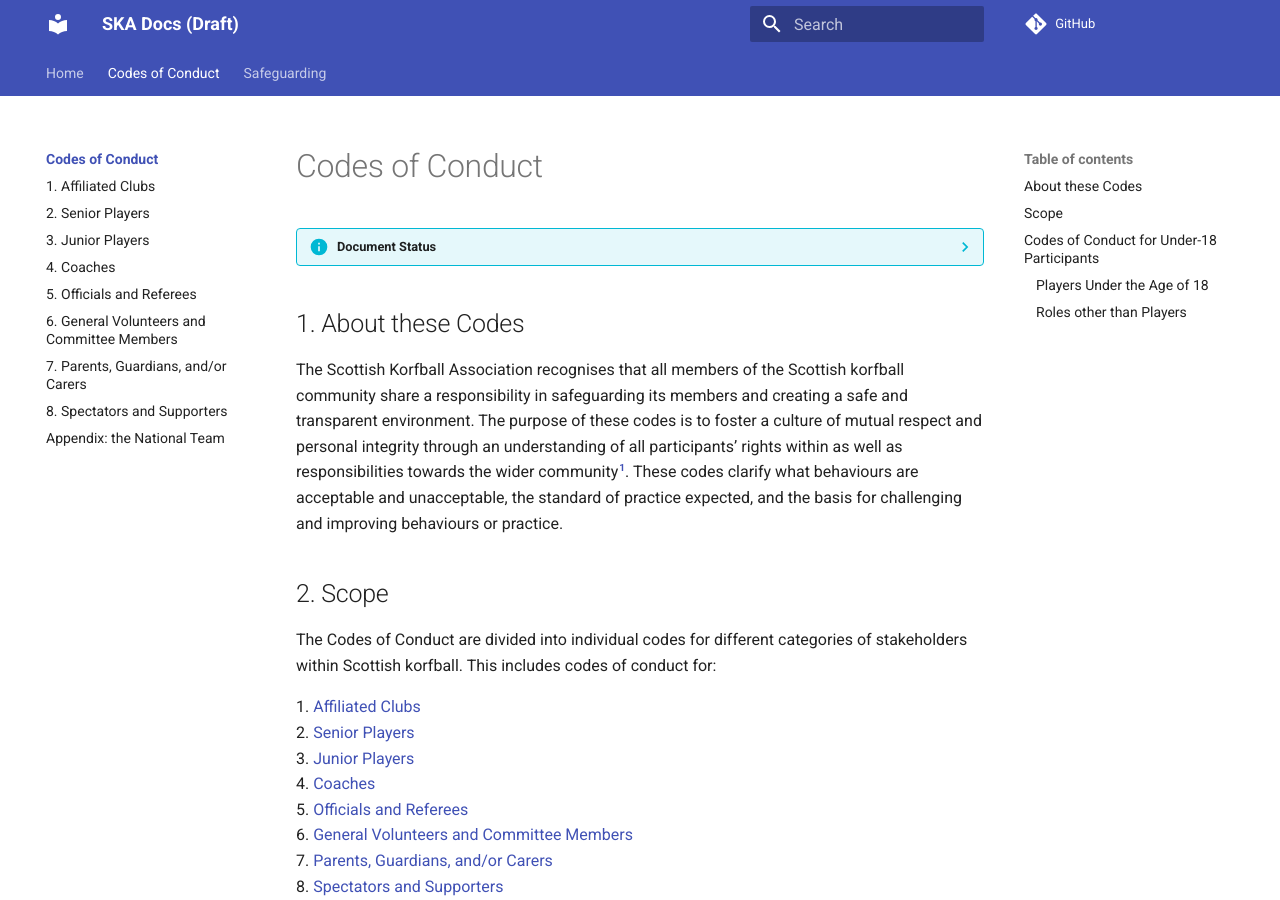
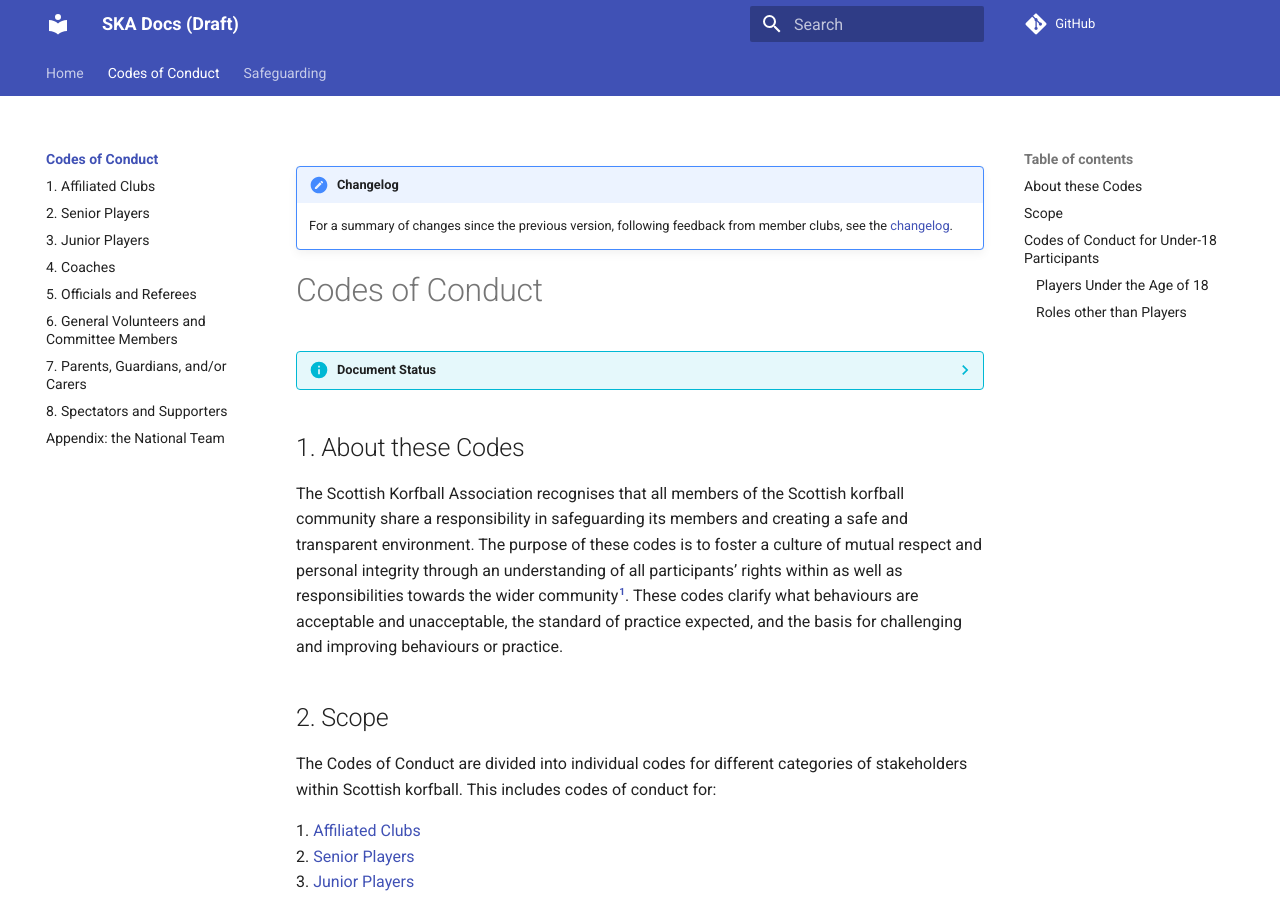
Before and after one commit to skasafeguarding/docs-draft, an MkDocs documentation site: the page built from docs/codes/index.md, in a window 1280 px wide and 900 px high. Built offline with MkDocs 1.6.1 and Material for MkDocs 9.7.7, drawn with Linux system fonts in a browser that asks for light colours; comment, search, counter and statistics services are not loaded; the version menu is left out.

Commit message:
Added link and info box referring to changelog.

```diff
--- a/docs/codes/index.md
+++ b/docs/codes/index.md
@@ -3,6 +3,10 @@ title: Codes of Conduct
 author: Vivek Santayana
 template: document.html
 ---
+
+!!! Note "Changelog"
+
+    For a summary of changes since the previous version, following feedback from member clubs, see the [changelog](./changelog.md).
 
 # Codes of Conduct
 
```
